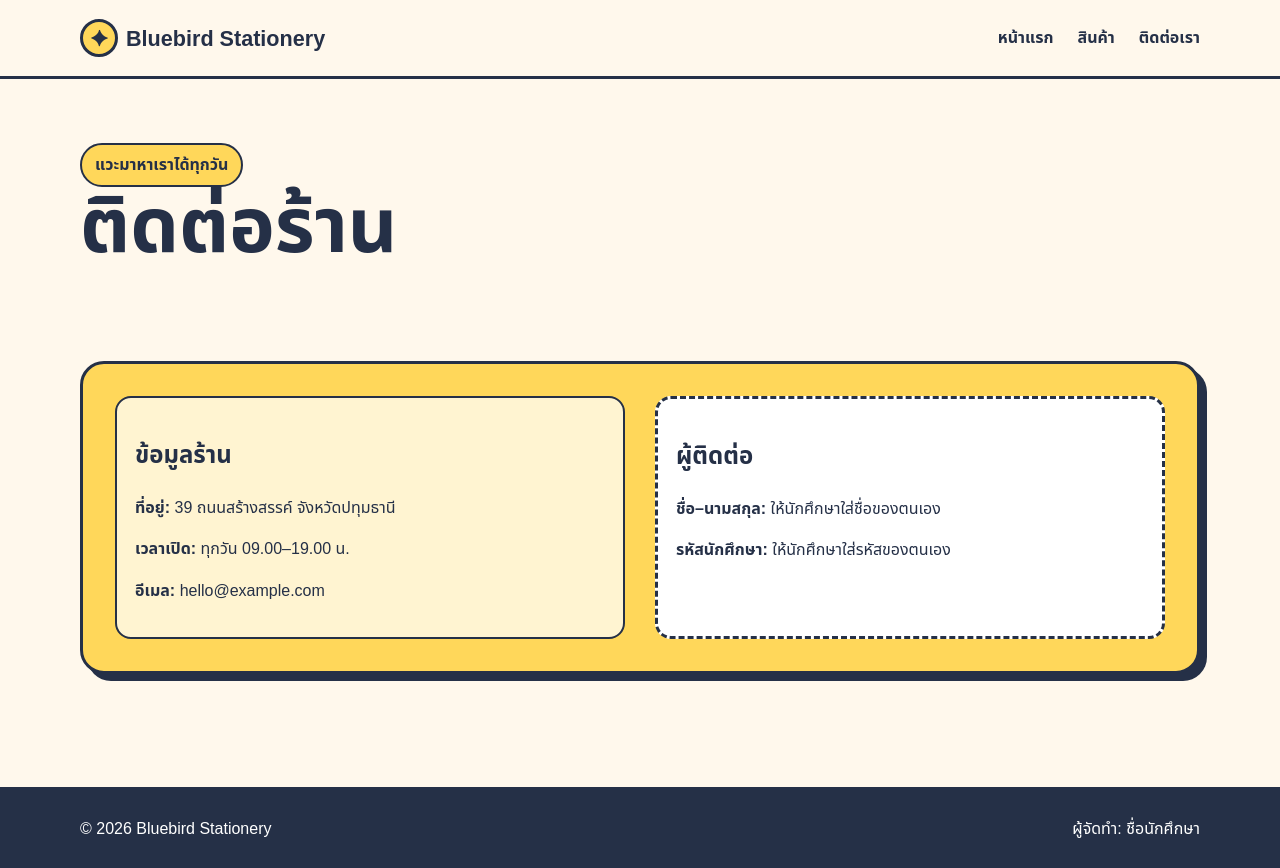
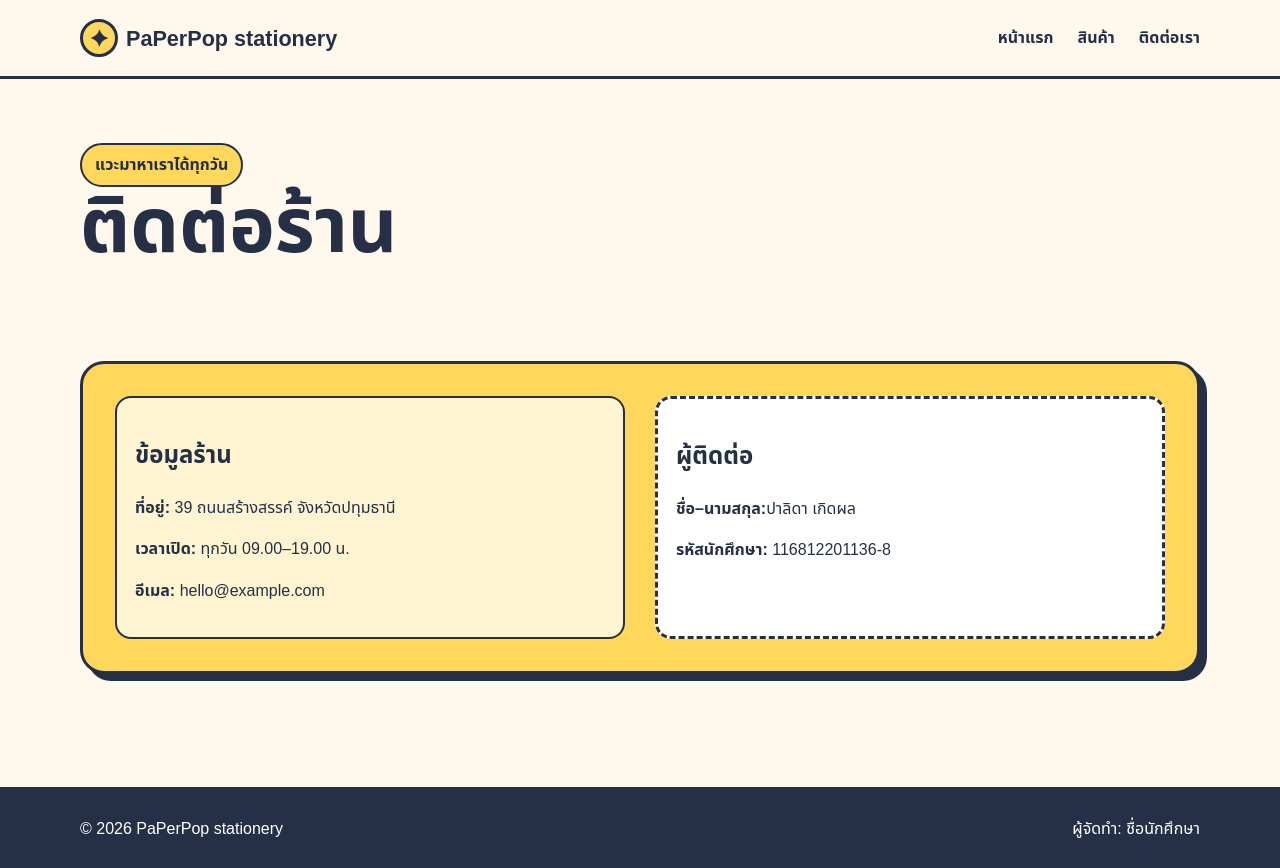
Before and after one commit to Kuedpol/Ex3, a plain HTML site: page contact.html in a window 1280 px wide. Drawn offline with Linux system fonts and the light colour scheme.

Commit message:
Update contact.html

```diff
--- a/contact.html
+++ b/contact.html
@@ -1,8 +1,8 @@
 <!doctype html>
-<html lang="th">
-<head><meta charset="utf-8"><meta name="viewport" content="width=device-width,initial-scale=1"><title>ติดต่อ | Bluebird Stationery</title><link rel="stylesheet" href="assets/style.css"></head>
+<html lang="th"><head><meta charset="utf-8"><meta name="viewport" content="width=device-width,initial-scale=1"><title>ติดต่อ | Bluebird Stationery</title><link rel="stylesheet" href="assets/style.css"></head>
 <body>
-<header class="site-header"><nav class="nav container"><a class="brand" href="home.html"><span class="brand-mark">✦</span>Bluebird Stationery</a><div class="nav-links"><a href="home.html">หน้าแรก</a><a href="shop.html">สินค้า</a><a href="contacts.html">ติดต่อเรา</a></div></nav></header>
-<main><section class="page-head"><div class="container"><span class="eyebrow">แวะมาหาเราได้ทุกวัน</span><h1>ติดต่อร้าน</h1></div></section><section class="section"><div class="container contact-box"><section><h2>ข้อมูลร้าน</h2><p><strong>ที่อยู่:</strong> 39 ถนนสร้างสรรค์ จังหวัดปทุมธานี</p><p><strong>เวลาเปิด:</strong> ทุกวัน 09.00–19.00 น.</p><p><strong>อีเมล:</strong> hello@example.com</p></section><section class="student-placeholder"><h2>ผู้ติดต่อ</h2><p><strong>ชื่อ–นามสกุล:</strong> ให้นักศึกษาใส่ชื่อของตนเอง</p><p><strong>รหัสนักศึกษา:</strong> ให้นักศึกษาใส่รหัสของตนเอง</p></section></div></section></main>
-<footer class="site-footer"><div class="container footer-row"><p>© 2026 Bluebird Stationery</p><p>ผู้จัดทำ: ชื่อนักศึกษา</p></div></footer>
+<header class="site-header"><nav class="nav container"><a class="brand" href="home.html"><span class="brand-mark">✦</span>PaPerPop stationery</a><div class="nav-links"><a href="home.html">หน้าแรก</a><a href="shop.html">สินค้า</a><a href="contacts.html">ติดต่อเรา</a></div></nav></header>
+<main><section class="page-head"><div class="container"><span class="eyebrow">แวะมาหาเราได้ทุกวัน</span><h1>ติดต่อร้าน</h1></div></section><section class="section"><div class="container contact-box"><section><h2>ข้อมูลร้าน</h2><p><strong>ที่อยู่:</strong> 39 ถนนสร้างสรรค์ จังหวัดปทุมธานี</p><p><strong>เวลาเปิด:</strong> ทุกวัน 09.00–19.00 น.</p><p><strong>อีเมล:</strong> hello@example.com</p></section><section class="student-placeholder"><h2>ผู้ติดต่อ</h2><p><strong>ชื่อ–นามสกุล:</strong>ปาลิดา เกิดผล</p><p><strong>รหัสนักศึกษา:</strong> 116812201136-8</p></section></div></section></main>
+<footer class="site-footer"><div class="container footer-row"><p>© 2026 PaPerPop stationery</p><p>ผู้จัดทำ: ชื่อนักศึกษา</p></div></footer>
+
 </body></html>
```
